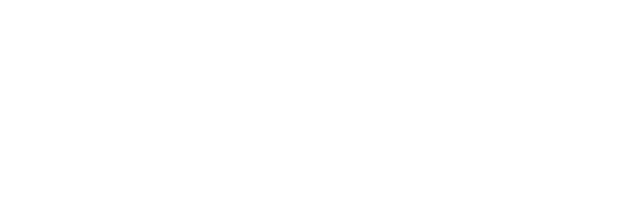
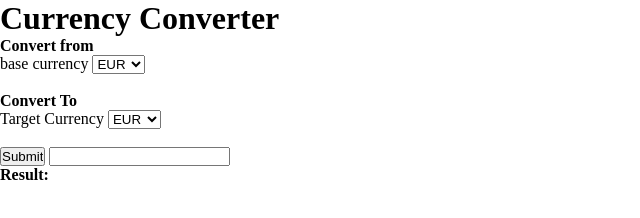
Before and after one commit to momentum-team-5/ajax-currency-converter-babacardiouf544, a plain HTML site: page index.html in a window 1280 px wide. Shown: the whole page, without its empty margins (0-640 px from the left). Drawn offline with Linux system fonts and the light colour scheme; no server answers.

Commit message:
couldn't figure out how to display result

```diff
--- a/index.html
+++ b/index.html
@@ -8,6 +8,34 @@
   <script src="script.js" async></script>
 </head>
 <body>
+  <h1>Currency Converter</h1>
+  <section>
+    <h4>Convert from</h4>
+
+    <div>
+      <label for="base-currency">base currency</label>
+      <select name="base currency" id="base-currency"></select>
+    </div>
+
+    <br>
+
+    <div>
+      <h4>Convert To</h4>
+      <label for="target-currency">Target Currency</label>
+      <select name="target currency" id="base-currency1"></select>
+    </div>
+
+    <br>
+
+    <div>
+      <input type="submit" id="enter">
+      <input type="number" id="value">
+      <h4>Result:</h4>
+      <p id="result"></p>
+      <label for="currency conversion"></label>
+    </div>
+
+  </section>
 
 </body>
 </html>
--- a/script.js
+++ b/script.js
@@ -33,3 +33,21 @@ const currencies = [
   'KRW',
   'MYR'
 ]
+
+const userUrl = 'https://api.exchangeratesapi.io/latest?base='
+
+
+//get website
+fetch(userUrl)
+.then(response => response.json())
+.then(function (data) {
+  console.log(data)
+})
+
+
+//let's insert the currrency option in the selector
+const currency = document.getElementById('base-currency')
+Object.keys(currencies).map(key => currency.add(new Option(currencies[key], key)))
+
+const currency1 = document.getElementById('base-currency1')
+Object.keys(currencies).map(key => currency1.add(new Option(currencies[key], key)))
```
